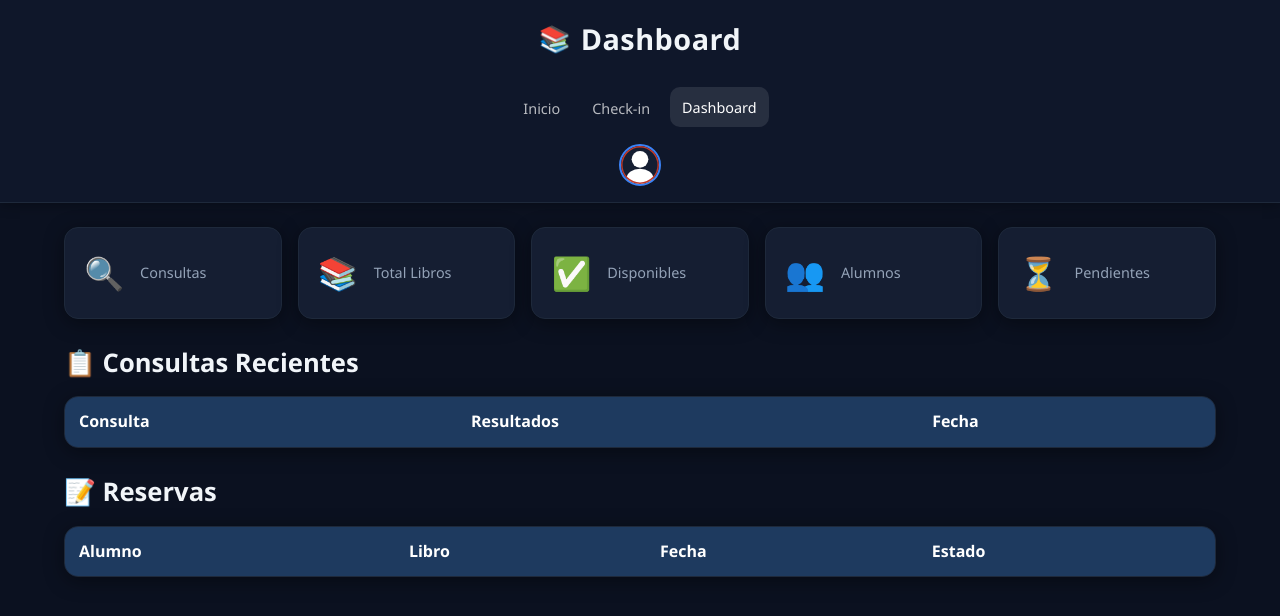
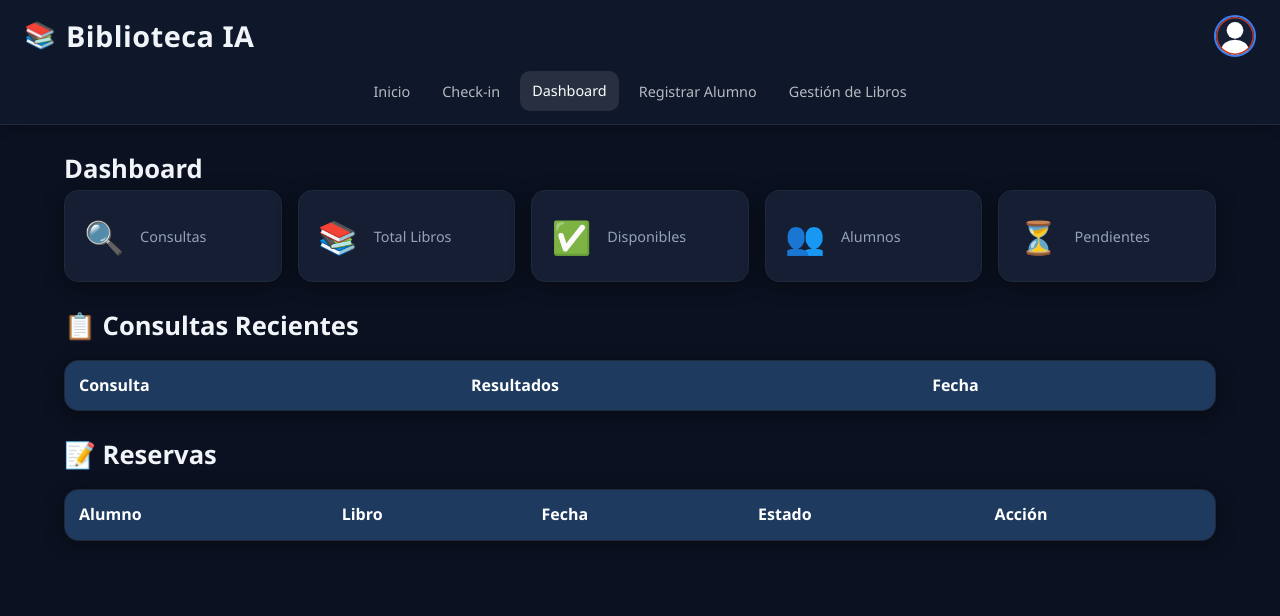
Before and after one commit to lionelmedina1200/biblioteca-ia, a Flask app: template templates/dashboard.html in a window 1280 px wide. Shown: the top 616 px of the page. Run offline with Flask 3, Linux system fonts and the light colour scheme; the template is opened without the code that fills it, so the values that code supplies are empty; data comes from the database, SQL or seed files in the repository.

Commit message:
Add files via upload

```diff
--- a/static/css/style.css
+++ b/static/css/style.css
@@ -26,23 +26,13 @@ h1 { font-size: clamp(1.4rem, 3vw, 1.8rem); }
 h2 { font-size: clamp(1.2rem, 2.5vw, 1.6rem); }
 h3 { font-size: clamp(1rem, 2vw, 1.2rem); }
 
-/* Welcome Modal */
-.welcome-modal {
-    position: fixed; top: 0; left: 0; width: 100%; height: 100%;
-    background: rgba(2, 6, 23, 0.95); display: flex; align-items: center; justify-content: center;
-    z-index: 10000; animation: fadeIn 0.5s ease; backdrop-filter: blur(5px);
-}
-.welcome-content {
-    text-align: center; color: #fff; padding: 3rem; max-width: 500px;
-    animation: slideUp 0.6s ease; background: var(--bg-card); border-radius: var(--radius);
-    border: 1px solid var(--border); box-shadow: 0 20px 60px rgba(0,0,0,0.5);
-}
+.welcome-modal { position: fixed; top: 0; left: 0; width: 100%; height: 100%; background: rgba(2, 6, 23, 0.95); display: flex; align-items: center; justify-content: center; z-index: 10000; animation: fadeIn 0.5s ease; backdrop-filter: blur(5px); }
+.welcome-content { text-align: center; color: #fff; padding: 3rem; max-width: 500px; animation: slideUp 0.6s ease; background: var(--bg-card); border-radius: var(--radius); border: 1px solid var(--border); box-shadow: 0 20px 60px rgba(0,0,0,0.5); }
 .welcome-icon { font-size: 5rem; margin-bottom: 1rem; animation: bounce 2s infinite; }
 .welcome-content h2 { font-size: 2rem; margin-bottom: 0.5rem; color: var(--text-heading); }
 .welcome-subtitle { font-size: 1.8rem; color: var(--rojo-claro); font-weight: bold; margin-bottom: 1rem; }
 .welcome-desc { color: #94a3b8; margin-bottom: 2rem; line-height: 1.6; }
 
-/* Buttons */
 .btn-primary { background: var(--rojo); color: #fff; border: none; padding: 14px 28px; font-size: 1rem; border-radius: 50px; cursor: pointer; transition: var(--transicion); font-weight: 600; min-height: 48px; }
 .btn-primary:hover { background: var(--rojo-claro); transform: translateY(-2px); box-shadow: 0 6px 18px rgba(239, 68, 68, 0.3); }
 .btn-send { background: var(--azul-marino); color: #fff; border: none; width: 48px; height: 48px; border-radius: 50%; cursor: pointer; transition: var(--transicion); display: flex; align-items: center; justify-content: center; flex-shrink: 0; }
@@ -56,47 +46,39 @@ h3 { font-size: clamp(1rem, 2vw, 1.2rem); }
 .btn-edit { padding: 6px 12px; border: 1.5px solid var(--dorado); background: transparent; color: var(--dorado); border-radius: 8px; cursor: pointer; transition: var(--transicion); font-weight: 500; }
 .btn-edit:hover { background: var(--dorado); color: #000; }
 
-/* Header - CENTRADO */
-.header {
-    background: var(--azul-oscuro); padding: 1rem 1.5rem;
-    display: flex; flex-direction: column; align-items: center;
-    box-shadow: 0 2px 12px rgba(0,0,0,0.3); position: sticky; top: 0; z-index: 100;
-    gap: 1rem; border-bottom: 1px solid var(--border);
-}
-.header-top { display: flex; align-items: center; width: 100%; justify-content: space-between; }
-.logo { display: flex; align-items: center; gap: 10px; color: #fff; }
+/* HEADER CORREGIDO */
+.header { background: var(--azul-oscuro); padding: 0.8rem 1.5rem; display: flex; flex-direction: column; box-shadow: 0 2px 12px rgba(0,0,0,0.3); position: sticky; top: 0; z-index: 100; gap: 0.8rem; border-bottom: 1px solid var(--border); }
+.header-top { display: flex; align-items: center; justify-content: space-between; width: 100%; }
+.logo { display: flex; align-items: center; gap: 10px; color: #fff; flex-shrink: 0; }
 .logo-icon { font-size: 1.6rem; }
-.logo h1 { font-weight: 700; letter-spacing: 0.5px; margin: 0; }
-.header-nav { display: flex; gap: 0.5rem; flex-wrap: wrap; justify-content: center; margin-top: 10px; }
+.logo h1 { font-weight: 700; letter-spacing: 0.5px; margin: 0; white-space: nowrap; }
+.user-menu { display: flex; align-items: center; flex-shrink: 0; }
+.header-nav { display: flex; gap: 0.5rem; flex-wrap: wrap; justify-content: center; }
 .nav-link { color: rgba(255,255,255,0.7); text-decoration: none; padding: 8px 12px; border-radius: 10px; transition: var(--transicion); font-weight: 500; font-size: 0.9rem; white-space: nowrap; min-height: 40px; display: flex; align-items: center; }
 .nav-link:hover, .nav-link.active { background: rgba(255,255,255,0.1); color: #fff; transform: translateY(-1px); }
-.user-menu { display: flex; align-items: center; }
 .user-info { display: flex; align-items: center; gap: 8px; color: #fff; font-size: 0.9rem; }
-
-/* Avatar con SVG del Golden Retriever */
 .avatar { width: 42px; height: 42px; border-radius: 50%; background: var(--bg-card); display: flex; align-items: center; justify-content: center; border: 2px solid var(--azul-claro); transition: var(--transicion); cursor: pointer; flex-shrink: 0; overflow: hidden; }
 .avatar:hover { transform: scale(1.1); border-color: var(--dorado); box-shadow: 0 0 12px rgba(245, 158, 11, 0.4); }
 .avatar svg { width: 100%; height: 100%; }
 
-/* Hero - Reducido para subir el chat */
 .hero { background: linear-gradient(145deg, var(--azul-oscuro), #020617); padding: 1.5rem 1.5rem 0.5rem 1.5rem; text-align: center; color: #fff; border-bottom: 1px solid var(--border); }
 .hero h2 { margin-bottom: 0.4rem; font-weight: 700; }
 .hero p { color: #94a3b8; max-width: 650px; margin: 0 auto; font-size: 0.9rem; }
 
-/* Chat - SUBIDO Y CENTRADO */
+/* CHAT CORREGIDO */
 .chat-section { padding: 1rem 1.5rem; display: flex; justify-content: center; }
 .chat-container { width: 100%; max-width: 850px; background: var(--bg-card); border-radius: var(--radius); box-shadow: var(--sombra); overflow: hidden; border: 1px solid var(--border); display: flex; flex-direction: column; }
 .chat-header { background: var(--azul-marino); padding: 1rem 1.2rem; color: #fff; border-bottom: 1px solid rgba(255,255,255,0.1); }
 .chat-avatar { display: flex; align-items: center; gap: 10px; }
-.avatar-chat { width: 44px; height: 44px; border-radius: 50%; background: var(--bg-card); display: flex; align-items: center; justify-content: center; font-size: 1.3rem; border: 1px solid var(--border); overflow: hidden; }
+.avatar-chat { width: 44px; height: 44px; border-radius: 50%; background: var(--bg-card); display: flex; align-items: center; justify-content: center; border: 1px solid var(--border); overflow: hidden; }
 .avatar-chat svg { width: 100%; height: 100%; }
 .status-dot { display: inline-block; width: 8px; height: 8px; background: var(--verde); border-radius: 50%; margin-right: 5px; animation: pulse 2s infinite; box-shadow: 0 0 6px var(--verde); }
 .status-text { font-size: 0.8rem; opacity: 0.9; }
 
 .chat-messages { padding: 1.2rem; min-height: 500px; max-height: 65vh; overflow-y: auto; background: var(--bg-body); flex: 1; }
-.message { display: flex; gap: 10px; margin-bottom: 1rem; animation: slideUp 0.3s ease; }
+.message { display: flex; gap: 10px; margin-bottom: 1rem; animation: slideUp 0.3s ease; align-items: flex-start; } /* ALINEACIÓN FIJADA */
 .message.user { flex-direction: row-reverse; }
-.message-avatar { width: 36px; height: 36px; border-radius: 50%; background: var(--azul-marino); display: flex; align-items: center; justify-content: center; font-size: 1rem; flex-shrink: 0; color: white; overflow: hidden; }
+.message-avatar { width: 36px; height: 36px; border-radius: 50%; background: var(--azul-marino); display: flex; align-items: center; justify-content: center; font-size: 1rem; flex-shrink: 0; color: white; overflow: hidden; margin-top: 4px; } /* MARGIN TOP PARA ALINEAR CON TEXTO */
 .message.user .message-avatar { background: var(--rojo); }
 .message-avatar svg { width: 100%; height: 100%; }
 .message-content { background: var(--bg-card); padding: 0.9rem 1.1rem; border-radius: 16px; max-width: 88%; box-shadow: 0 2px 8px rgba(0,0,0,0.2); line-height: 1.5; border: 1px solid var(--border); color: var(--text-main); }
@@ -109,14 +91,12 @@ h3 { font-size: clamp(1rem, 2vw, 1.2rem); }
 #chat-input::placeholder { color: #64748b; }
 #chat-input:focus { border-color: var(--azul-claro); box-shadow: 0 0 0 3px rgba(59, 130, 246, 0.2); }
 
-/* Suggestions */
 .suggestions { padding: 1rem 1.5rem; text-align: center; }
 .suggestions h3 { color: var(--text-heading); margin-bottom: 1rem; font-weight: 600; }
 .suggestion-chips { display: flex; flex-wrap: wrap; gap: 8px; justify-content: center; }
 .chip { padding: 8px 16px; background: var(--bg-card); border: 1.5px solid var(--border); color: var(--text-main); border-radius: 50px; cursor: pointer; font-size: 0.9rem; transition: var(--transicion); font-weight: 500; min-height: 40px; }
 .chip:hover { background: var(--azul-marino); color: #fff; border-color: var(--azul-claro); transform: translateY(-2px); box-shadow: var(--sombra); }
 
-/* Dashboard & Admin */
 .dashboard-main, .admin-main, .checkin-main { padding: 1.5rem; max-width: 1200px; margin: 0 auto; }
 .metrics-grid { display: grid; grid-template-columns: repeat(auto-fit, minmax(200px, 1fr)); gap: 1rem; margin-bottom: 1.5rem; }
 .metric-card { background: var(--bg-card); padding: 1.2rem; border-radius: var(--radius); box-shadow: var(--sombra); display: flex; align-items: center; gap: 1rem; transition: var(--transicion); border-left: 5px solid var(--azul-claro); border: 1px solid var(--border); }
@@ -130,7 +110,6 @@ h3 { font-size: clamp(1rem, 2vw, 1.2rem); }
 .checkin-card { background: var(--bg-card); padding: 1.5rem; border-radius: var(--radius); box-shadow: var(--sombra); transition: var(--transicion); border: 1px solid var(--border); }
 .checkin-card:hover { box-shadow: var(--sombra-hover); transform: translateY(-2px); }
 
-/* Tables */
 .table-container { background: var(--bg-card); border-radius: var(--radius); box-shadow: var(--sombra); overflow-x: auto; -webkit-overflow-scrolling: touch; border: 1px solid var(--border); width: 100%; }
 .table-wrapper { overflow-x: auto; -webkit-overflow-scrolling: touch; width: 100%; }
 .data-table { width: 100%; border-collapse: collapse; min-width: 700px; }
@@ -138,7 +117,6 @@ h3 { font-size: clamp(1rem, 2vw, 1.2rem); }
 .data-table td { padding: 10px 14px; border-bottom: 1px solid var(--border); transition: var(--transicion); color: var(--text-main); word-wrap: break-word; overflow-wrap: break-word; max-width: 250px; }
 .data-table tbody tr:hover { background: rgba(59, 130, 246, 0.05); }
 
-/* Badges & Pagination */
 .badge { padding: 4px 10px; border-radius: 50px; font-size: 0.75rem; font-weight: 600; display: inline-block; }
 .badge.pendiente { background: #422006; color: #fbbf24; }
 .badge.prestado { background: #052e16; color: #4ade80; }
@@ -153,7 +131,6 @@ h3 { font-size: clamp(1rem, 2vw, 1.2rem); }
 .page-btn:hover, .page-btn.active { background: var(--azul-marino); color: #fff; border-color: var(--azul-claro); transform: translateY(-2px); }
 .page-btn:disabled { opacity: 0.4; cursor: not-allowed; transform: none; }
 
-/* Forms */
 .admin-toolbar { display: flex; gap: 0.8rem; margin-bottom: 1.2rem; flex-wrap: wrap; align-items: center; }
 .search-input { flex: 1; min-width: 200px; padding: 10px 16px; border: 2px solid var(--border); border-radius: var(--radius); font-size: 1rem; transition: var(--transicion); outline: none; background: var(--bg-input); color: var(--text-heading); min-height: 44px; }
 .search-input:focus { border-color: var(--azul-claro); }
@@ -165,7 +142,6 @@ h3 { font-size: clamp(1rem, 2vw, 1.2rem); }
 .success-msg { margin-top: 1rem; padding: 0.9rem; background: #052e16; color: #4ade80; border-radius: var(--radius); font-weight: 600; animation: slideUp 0.3s ease; border: 1px solid #14532d; }
 .error-msg { margin-top: 1rem; padding: 0.9rem; background: #450a0a; color: #fca5a5; border-radius: var(--radius); font-weight: 600; border: 1px solid #7f1d1d; }
 
-/* Modals */
 .modal-politicas { display: flex; position: fixed; top: 0; left: 0; width: 100%; height: 100%; background: rgba(2, 6, 23, 0.9); z-index: 5000; align-items: center; justify-content: center; animation: fadeIn 0.4s ease; padding: 1rem; backdrop-filter: blur(5px); }
 .modal-politicas-content { background: var(--bg-card); border-radius: 18px; width: 100%; max-width: 800px; max-height: 90vh; display: flex; flex-direction: column; box-shadow: 0 12px 40px rgba(0,0,0,0.5); animation: slideUp 0.5s ease; overflow: hidden; border: 1px solid var(--border); }
 .modal-header { background: var(--azul-marino); color: #fff; padding: 1.5rem; text-align: center; flex-shrink: 0; border-bottom: 1px solid rgba(255,255,255,0.1); }
@@ -186,14 +162,12 @@ h3 { font-size: clamp(1rem, 2vw, 1.2rem); }
 .close-modal:hover { color: var(--rojo); }
 .login-content h2 { text-align: center; margin-bottom: 1.5rem; color: var(--text-heading); font-weight: 700; }
 
-/* Logs Table Styles */
 .log-action { font-weight: 600; }
 .log-action.crear { color: var(--verde); }
 .log-action.editar { color: var(--azul-claro); }
 .log-action.eliminar { color: var(--rojo); }
 .log-action.reserva { color: var(--dorado); }
 
-/* Scrollbar & Animations */
 .chat-messages::-webkit-scrollbar, .modal-body-scroll::-webkit-scrollbar, .table-container::-webkit-scrollbar { width: 6px; height: 6px; }
 .chat-messages::-webkit-scrollbar-track, .modal-body-scroll::-webkit-scrollbar-track, .table-container::-webkit-scrollbar-track { background: var(--bg-body); border-radius: 4px; }
 .chat-messages::-webkit-scrollbar-thumb, .modal-body-scroll::-webkit-scrollbar-thumb, .table-container::-webkit-scrollbar-thumb { background: #334155; border-radius: 4px; }
@@ -208,11 +182,7 @@ h3 { font-size: clamp(1rem, 2vw, 1.2rem); }
 @keyframes pulse { 0%, 100% { opacity: 1; } 50% { opacity: 0.4; } }
 @keyframes typingBounce { 0%, 60%, 100% { transform: translateY(0); } 30% { transform: translateY(-6px); } }
 
-/* Responsive */
-@media (max-width: 1024px) {
-    .chat-messages { max-height: 55vh; }
-    .metrics-grid { grid-template-columns: repeat(2, 1fr); }
-}
+@media (max-width: 1024px) { .chat-messages { max-height: 55vh; } .metrics-grid { grid-template-columns: repeat(2, 1fr); } }
 @media (max-width: 768px) {
     .header { flex-direction: column; gap: 0.8rem; padding: 0.8rem 1rem; }
     .header-top { flex-direction: column; gap: 0.5rem; }
--- a/static/js/auth.js
+++ b/static/js/auth.js
@@ -25,12 +25,8 @@ document.addEventListener('DOMContentLoaded', () => {
 
     function updateUI(usuario) {
         if (!userMenu) return;
-
         if (!usuario) {
-            userMenu.innerHTML = `
-                <div class="avatar" id="avatar-login" title="Iniciar sesión">
-                    <svg viewBox="0 0 100 100" width="40" height="40"><circle cx="50" cy="35" r="22" fill="#fff"/><ellipse cx="50" cy="85" rx="35" ry="25" fill="#fff"/><circle cx="50" cy="50" r="48" fill="none" stroke="#c0392b" stroke-width="4"/></svg>
-                </div>`;
+            userMenu.innerHTML = `<div class="avatar" id="avatar-login" title="Iniciar sesión"><svg viewBox="0 0 100 100" width="40" height="40"><circle cx="50" cy="35" r="22" fill="#fff"/><ellipse cx="50" cy="85" rx="35" ry="25" fill="#fff"/><circle cx="50" cy="50" r="48" fill="none" stroke="#c0392b" stroke-width="4"/></svg></div>`;
             document.getElementById('avatar-login').onclick = () => { if(loginModal) loginModal.style.display = 'block'; };
             if(navDashboard) navDashboard.style.display = 'none';
             if(navRegistro) navRegistro.style.display = 'none';
@@ -38,11 +34,7 @@ document.addEventListener('DOMContentLoaded', () => {
             if(navLogs) navLogs.style.display = 'none';
             if(navMisLibros) navMisLibros.style.display = 'none';
         } else {
-            userMenu.innerHTML = `
-                <div class="user-info">
-                    <span>Hola, ${usuario.nombre}</span>
-                    <button id="btn-logout" class="btn-logout">Salir</button>
-                </div>`;
+            userMenu.innerHTML = `<div class="user-info"><span>Hola, ${usuario.nombre}</span><button id="btn-logout" class="btn-logout">Salir</button></div>`;
             document.getElementById('btn-logout').onclick = async () => {
                 await fetch('/api/logout', { method: 'POST' });
                 alert('✅ Se cerró tu sesión correctamente.');
@@ -54,13 +46,12 @@ document.addEventListener('DOMContentLoaded', () => {
                 if(navDashboard) navDashboard.style.display = 'block';
                 if(navRegistro) navRegistro.style.display = 'block';
                 if(navLibros) navLibros.style.display = 'block';
-                if(navMisLibros) navMisLibros.style.display = 'block';
+                if(navMisLibros) navMisLibros.style.display = 'none'; // OCULTO PARA BIBLIO
                 if(navLogs) navLogs.style.display = 'none';
             } else if (usuario.rol === 'admin') {
                 if(navLogs) navLogs.style.display = 'block';
                 if(navMisLibros) navMisLibros.style.display = 'block';
             } else {
-                // Alumno
                 if(navMisLibros) navMisLibros.style.display = 'block';
             }
         }
@@ -82,11 +73,9 @@ document.addEventListener('DOMContentLoaded', () => {
             e.preventDefault();
             const username = document.getElementById('login-username').value.trim();
             const password = document.getElementById('login-password').value;
-
             try {
                 const res = await fetch('/api/login', {
-                    method: 'POST',
-                    headers: { 'Content-Type': 'application/json' },
+                    method: 'POST', headers: { 'Content-Type': 'application/json' },
                     body: JSON.stringify({ username, password })
                 });
                 const data = await res.json();
--- a/templates/dashboard.html
+++ b/templates/dashboard.html
@@ -4,54 +4,118 @@
     <meta charset="UTF-8">
     <meta name="viewport" content="width=device-width, initial-scale=1.0">
     <title>Dashboard</title>
-    <link rel="stylesheet" href="/static/css/style.css">
+    <link rel="stylesheet" href="{{ url_for('static', filename='css/style.css') }}">
 </head>
 <body>
     <header class="header">
-        <div class="logo"><span class="logo-icon">📚</span><h1>Dashboard</h1></div>
+        <div class="header-top">
+            <div class="logo">
+                <span class="logo-icon">📚</span>
+                <h1>Biblioteca IA</h1>
+            </div>
+            <div class="user-menu" id="user-menu"></div>
+        </div>
         <nav class="header-nav">
             <a href="/" class="nav-link">Inicio</a>
             <a href="/checkin" class="nav-link">Check-in</a>
             <a href="/dashboard" class="nav-link active">Dashboard</a>
-            <a href="/registro" class="nav-link" id="nav-registro" style="display:none;">Registrar Alumno</a>
-            <a href="/libros" class="nav-link" id="nav-libros" style="display:none;">Libros</a>
+            <a href="/registro" class="nav-link">Registrar Alumno</a>
+            <a href="/libros" class="nav-link">Gestión de Libros</a>
         </nav>
-        <div id="user-menu"></div>
     </header>
 
     <main class="dashboard-main">
-        <section class="metrics-grid">
+        <h2> Dashboard</h2>
+        <div class="metrics-grid" id="metrics-grid">
             <div class="metric-card"><div class="metric-icon">🔍</div><div class="metric-info"><h3 id="m-consultas">-</h3><p>Consultas</p></div></div>
             <div class="metric-card"><div class="metric-icon">📚</div><div class="metric-info"><h3 id="m-libros">-</h3><p>Total Libros</p></div></div>
             <div class="metric-card"><div class="metric-icon">✅</div><div class="metric-info"><h3 id="m-disp">-</h3><p>Disponibles</p></div></div>
             <div class="metric-card"><div class="metric-icon">👥</div><div class="metric-info"><h3 id="m-alumnos">-</h3><p>Alumnos</p></div></div>
-            <div class="metric-card"><div class="metric-icon">⏳</div><div class="metric-info"><h3 id="m-reservas">-</h3><p>Pendientes</p></div></div>
-        </section>
-        <section class="dashboard-table-section">
+            <div class="metric-card"><div class="metric-icon">⏳</div><div class="metric-info"><h3 id="m-pend">-</h3><p>Pendientes</p></div></div>
+        </div>
+
+        <div class="dashboard-table-section">
             <h2>📋 Consultas Recientes</h2>
-            <div class="table-container"><table class="data-table"><thead><tr><th>Consulta</th><th>Resultados</th><th>Fecha</th></tr></thead><tbody id="table-consultas"></tbody></table></div>
-        </section>
-        <section class="dashboard-table-section">
+            <div class="table-container">
+                <table class="data-table">
+                    <thead><tr><th>Consulta</th><th>Resultados</th><th>Fecha</th></tr></thead>
+                    <tbody id="tbody-consultas"></tbody>
+                </table>
+            </div>
+        </div>
+
+        <div class="dashboard-table-section">
             <h2>📝 Reservas</h2>
-            <div class="table-container"><table class="data-table"><thead><tr><th>Alumno</th><th>Libro</th><th>Fecha</th><th>Estado</th></tr></thead><tbody id="table-reservas"></tbody></table></div>
-        </section>
+            <div class="table-container">
+                <table class="data-table">
+                    <thead><tr><th>Alumno</th><th>Libro</th><th>Fecha</th><th>Estado</th><th>Acción</th></tr></thead>
+                    <tbody id="tbody-reservas"></tbody>
+                </table>
+            </div>
+        </div>
     </main>
 
-    <script src="/static/js/auth.js"></script>
+    <script src="{{ url_for('static', filename='js/auth.js') }}"></script>
     <script>
-        async function load() {
-            const m = await fetch('/api/metricas').then(r=>r.json());
-            document.getElementById('m-consultas').textContent = m.total_consultas;
-            document.getElementById('m-libros').textContent = m.total_libros;
-            document.getElementById('m-disp').textContent = m.disponibles;
-            document.getElementById('m-alumnos').textContent = m.total_alumnos;
-            document.getElementById('m-reservas').textContent = m.reservas_pendientes;
-            document.getElementById('table-consultas').innerHTML = m.consultas_recientes.map(q=>`<tr><td>${q.consulta}</td><td>${q.resultados}</td><td>${q.timestamp.split(' ')[0]}</td></tr>`).join('');
+        async function loadDashboard() {
+            try {
+                // Métricas
+                const mRes = await fetch('/api/metricas');
+                const m = await mRes.json();
+                document.getElementById('m-consultas').textContent = m.total_consultas;
+                document.getElementById('m-libros').textContent = m.total_libros;
+                document.getElementById('m-disp').textContent = m.disponibles;
+                document.getElementById('m-alumnos').textContent = m.total_alumnos;
+                document.getElementById('m-pend').textContent = m.reservas_pendientes;
 
-            const r = await fetch('/api/reservas').then(r=>r.json());
-            document.getElementById('table-reservas').innerHTML = r.map(x=>`<tr><td>${x.nombre}</td><td>${x.libro_titulo||'General'}</td><td>${x.fecha_reserva.split(' ')[0]}</td><td><span class="badge ${x.estado}">${x.estado}</span></td></tr>`).join('');
+                // Consultas recientes
+                const tbodyC = document.getElementById('tbody-consultas');
+                tbodyC.innerHTML = m.consultas_recientes.map(c => `
+                    <tr><td>${c.consulta}</td><td>${c.resultados}</td><td>${c.timestamp.split('T')[0]}</td></tr>
+                `).join('');
+
+                // Reservas
+                const rRes = await fetch('/api/reservas');
+                const reservas = await rRes.json();
+                const tbodyR = document.getElementById('tbody-reservas');
+
+                if (reservas.length === 0) {
+                    tbodyR.innerHTML = '<tr><td colspan="5" style="text-align:center; padding: 20px;">No hay reservas registradas.</td></tr>';
+                } else {
+                    tbodyR.innerHTML = reservas.map(r => {
+                        let badgeClass = r.estado === 'pendiente' ? 'pendiente' : (r.estado === 'prestado' ? 'prestado' : 'devuelto');
+                        let btnAction = '';
+                        if (r.estado === 'pendiente') {
+                            btnAction = `<button class="btn-toggle" onclick="cambiarEstado(${r.id}, 'prestado')">✅ Marcar Prestado</button>`;
+                        } else if (r.estado === 'prestado') {
+                            btnAction = `<button class="btn-toggle" onclick="cambiarEstado(${r.id}, 'devuelto')">↩️ Marcar Devuelto</button>`;
+                        }
+                        return `
+                            <tr>
+                                <td>${r.usuario_nombre || r.nombre}</td>
+                                <td>${r.libro_titulo || '-'}</td>
+                                <td>${r.fecha_reserva.split('T')[0]}</td>
+                                <td><span class="badge ${badgeClass}">${r.estado.charAt(0).toUpperCase() + r.estado.slice(1)}</span></td>
+                                <td>${btnAction}</td>
+                            </tr>
+                        `;
+                    }).join('');
+                }
+            } catch (err) {
+                console.error("Error cargando dashboard: ", err);
+            }
         }
-        load(); setInterval(load, 30000);
+
+        async function cambiarEstado(id, nuevoEstado) {
+            await fetch(`/api/reservas/${id}/estado`, {
+                method: 'PUT',
+                headers: { 'Content-Type': 'application/json' },
+                body: JSON.stringify({ estado: nuevoEstado })
+            });
+            loadDashboard();
+        }
+
+        loadDashboard();
     </script>
 </body>
 </html>
```
Also changed, not shown: static/js/chat.js (+13 -5 lines), static/js/libros.js (+20 -31 lines), templates/index.html (+1 -9 lines), templates/libros.html (+24 -13 lines), templates/mis_libros.html (+5 -25 lines).
